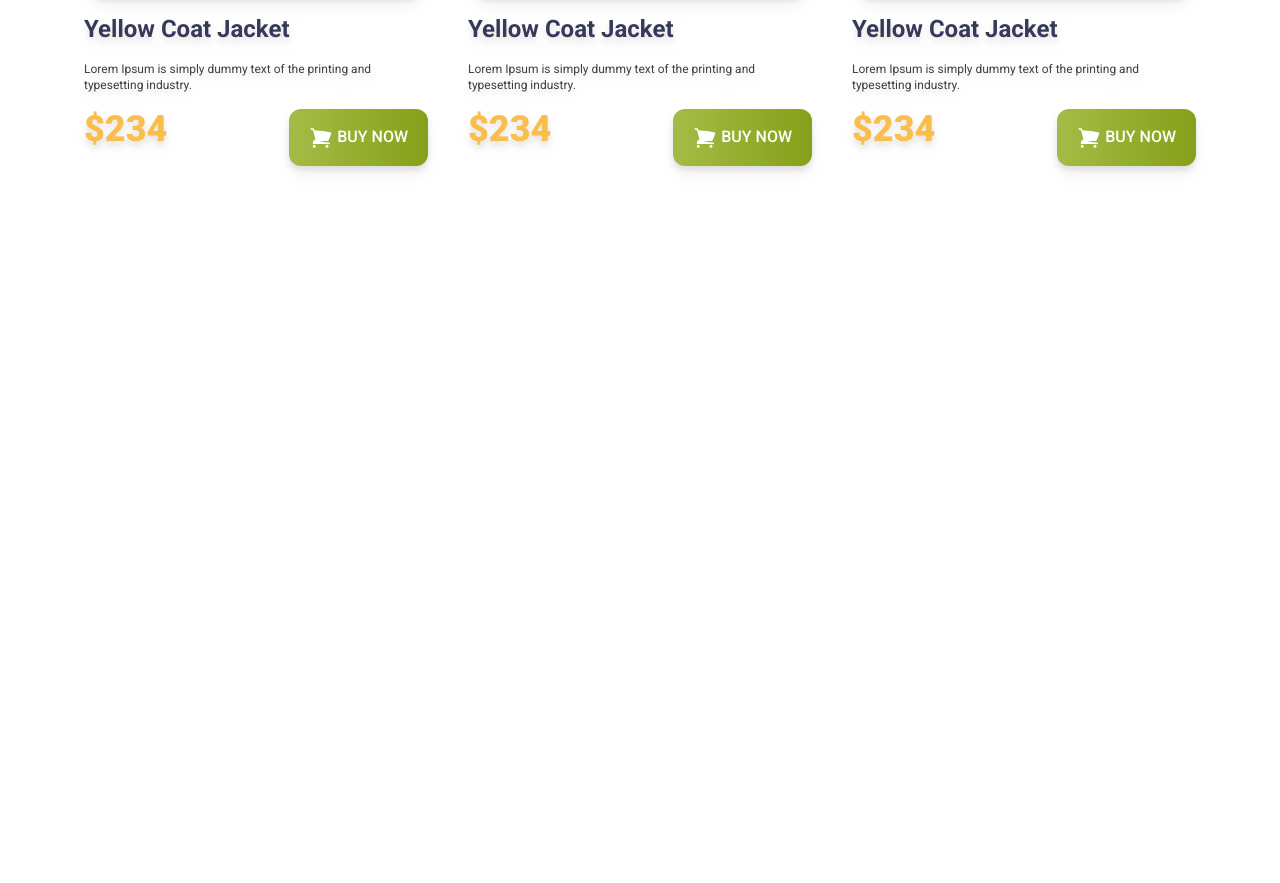
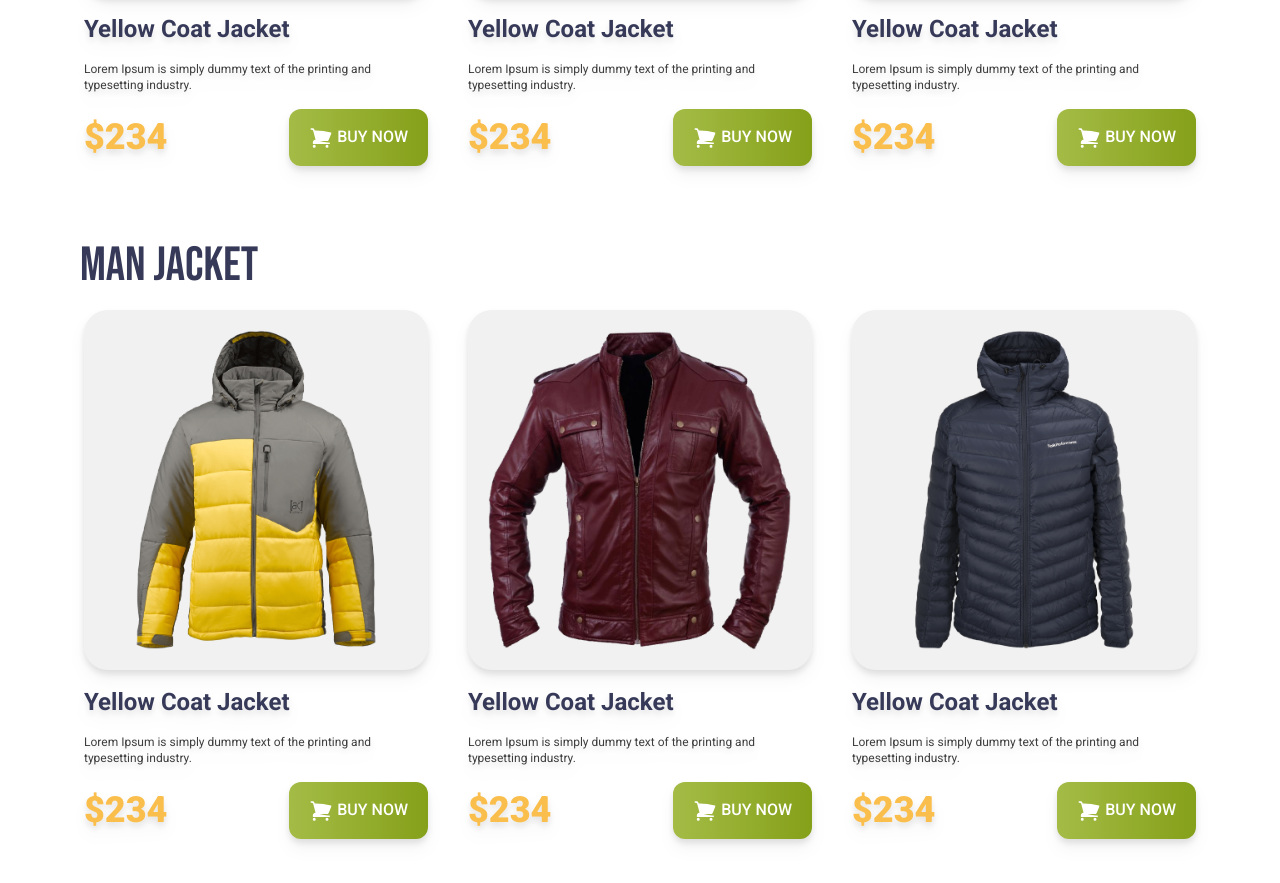
Before and after one commit to Mridul299/Pnguin-fashion, a plain HTML site: page index.html in a window 1280 px wide. Shown: the part 1018-1901 px from the top of the page. Before the commit the page ends 1252 px from the top, so only its background shows below. Drawn offline with nearby package versions, Linux system fonts and the light colour scheme.

Commit message:
added men section

```diff
--- a/index.html
+++ b/index.html
@@ -60,7 +60,7 @@
                     <h3 class="text-2xl font-bold text-[#363958]">Yellow Coat Jacket </h3>
                     <p class="text-[#3E3E3E] text-xs">Lorem Ipsum is simply dummy text of the
                         printing and typesetting industry.</p>
-                    <div class="flex justify-between">
+                    <div class="flex justify-between items-center">
                         <h3 class="text-[#FABE4C] text-4xl font-black">$234</h3>
                         <button class="py-4 text-white px-5 rounded-xl font-medium bg-gradient-to-r from-[#A4BC46] to-[#85A019]">
                             <svg xmlns="http://www.w3.org/2000/svg" fill="white" viewBox="0 0 24 24" stroke-width="1.5" stroke="currentColor" class="size-6 inline">
@@ -77,7 +77,7 @@
                     <h3 class="text-2xl font-bold text-[#363958]">Yellow Coat Jacket </h3>
                     <p class="text-[#3E3E3E] text-xs">Lorem Ipsum is simply dummy text of the
                         printing and typesetting industry.</p>
-                    <div class="flex justify-between">
+                    <div class="flex justify-between items-center">
                         <h3 class="text-[#FABE4C] text-4xl font-black">$234</h3>
                         <button class="py-4 text-white px-5 rounded-xl font-medium bg-gradient-to-r from-[#A4BC46] to-[#85A019]">
                             <svg xmlns="http://www.w3.org/2000/svg" fill="white" viewBox="0 0 24 24" stroke-width="1.5" stroke="currentColor" class="size-6 inline">
@@ -94,7 +94,65 @@
                     <h3 class="text-2xl font-bold text-[#363958]">Yellow Coat Jacket </h3>
                     <p class="text-[#3E3E3E] text-xs">Lorem Ipsum is simply dummy text of the
                         printing and typesetting industry.</p>
-                    <div class="flex justify-between">
+                    <div class="flex justify-between items-center">
+                        <h3 class="text-[#FABE4C] text-4xl font-black">$234</h3>
+                        <button class="py-4 text-white px-5 rounded-xl font-medium bg-gradient-to-r from-[#A4BC46] to-[#85A019]">
+                            <svg xmlns="http://www.w3.org/2000/svg" fill="white" viewBox="0 0 24 24" stroke-width="1.5" stroke="currentColor" class="size-6 inline">
+                                <path stroke-linecap="round" stroke-linejoin="round" d="M2.25 3h1.386c.51 0 .955.343 1.087.835l.383 1.437M7.5 14.25a3 3 0 0 0-3 3h15.75m-12.75-3h11.218c1.121-2.3 2.1-4.684 2.924-7.138a60.114 60.114 0 0 0-16.536-1.84M7.5 14.25 5.106 5.272M6 20.25a.75.75 0 1 1-1.5 0 .75.75 0 0 1 1.5 0Zm12.75 0a.75.75 0 1 1-1.5 0 .75.75 0 0 1 1.5 0Z" />
+                              </svg>
+
+                            BUY NOW
+                        </button>
+                    </div>
+                 </div>
+             </div>
+        </section>
+        <section class="my-12 mt-14">
+            <!-- title -->
+             <h3 class="font-bebas text-5xl text-[#363958] pl-4">MAN JACKET</h3>
+            <!-- jacket-container -->
+             <div class="grid grid-cols-1 md:grid-cols-2 lg:grid-cols-3">
+                <!-- Jacket-card-4-->
+                 <div class="p-5 space-y-4 drop-shadow-lg rounded-3xl">
+                    <img src="images/jacket-4.png" alt="" class="rounded-3xl p-5 bg-[#F1F1F1]">
+                    <h3 class="text-2xl font-bold text-[#363958]">Yellow Coat Jacket </h3>
+                    <p class="text-[#3E3E3E] text-xs">Lorem Ipsum is simply dummy text of the
+                        printing and typesetting industry.</p>
+                    <div class="flex justify-between items-center">
+                        <h3 class="text-[#FABE4C] text-4xl font-black">$234</h3>
+                        <button class="py-4 text-white px-5 rounded-xl font-medium bg-gradient-to-r from-[#A4BC46] to-[#85A019]">
+                            <svg xmlns="http://www.w3.org/2000/svg" fill="white" viewBox="0 0 24 24" stroke-width="1.5" stroke="currentColor" class="size-6 inline">
+                                <path stroke-linecap="round" stroke-linejoin="round" d="M2.25 3h1.386c.51 0 .955.343 1.087.835l.383 1.437M7.5 14.25a3 3 0 0 0-3 3h15.75m-12.75-3h11.218c1.121-2.3 2.1-4.684 2.924-7.138a60.114 60.114 0 0 0-16.536-1.84M7.5 14.25 5.106 5.272M6 20.25a.75.75 0 1 1-1.5 0 .75.75 0 0 1 1.5 0Zm12.75 0a.75.75 0 1 1-1.5 0 .75.75 0 0 1 1.5 0Z" />
+                              </svg>
+
+                            BUY NOW
+                        </button>
+                    </div>
+                 </div>
+                <!-- Jacket-card-5-->
+                 <div class="p-5 space-y-4 drop-shadow-lg rounded-3xl">
+                    <img src="images/jacket-5.png" alt="" class="rounded-3xl p-5 bg-[#F1F1F1]">
+                    <h3 class="text-2xl font-bold text-[#363958]">Yellow Coat Jacket </h3>
+                    <p class="text-[#3E3E3E] text-xs">Lorem Ipsum is simply dummy text of the
+                        printing and typesetting industry.</p>
+                    <div class="flex justify-between items-center">
+                        <h3 class="text-[#FABE4C] text-4xl font-black">$234</h3>
+                        <button class="py-4 text-white px-5 rounded-xl font-medium bg-gradient-to-r from-[#A4BC46] to-[#85A019]">
+                            <svg xmlns="http://www.w3.org/2000/svg" fill="white" viewBox="0 0 24 24" stroke-width="1.5" stroke="currentColor" class="size-6 inline">
+                                <path stroke-linecap="round" stroke-linejoin="round" d="M2.25 3h1.386c.51 0 .955.343 1.087.835l.383 1.437M7.5 14.25a3 3 0 0 0-3 3h15.75m-12.75-3h11.218c1.121-2.3 2.1-4.684 2.924-7.138a60.114 60.114 0 0 0-16.536-1.84M7.5 14.25 5.106 5.272M6 20.25a.75.75 0 1 1-1.5 0 .75.75 0 0 1 1.5 0Zm12.75 0a.75.75 0 1 1-1.5 0 .75.75 0 0 1 1.5 0Z" />
+                              </svg>
+
+                            BUY NOW
+                        </button>
+                    </div>
+                 </div>
+                <!-- Jacket-card-6-->
+                 <div class="p-5 space-y-4 drop-shadow-lg rounded-3xl">
+                    <img src="images/jacket-6.png" alt="" class="rounded-3xl p-5 bg-[#F1F1F1]">
+                    <h3 class="text-2xl font-bold text-[#363958]">Yellow Coat Jacket </h3>
+                    <p class="text-[#3E3E3E] text-xs">Lorem Ipsum is simply dummy text of the
+                        printing and typesetting industry.</p>
+                    <div class="flex justify-between items-center">
                         <h3 class="text-[#FABE4C] text-4xl font-black">$234</h3>
                         <button class="py-4 text-white px-5 rounded-xl font-medium bg-gradient-to-r from-[#A4BC46] to-[#85A019]">
                             <svg xmlns="http://www.w3.org/2000/svg" fill="white" viewBox="0 0 24 24" stroke-width="1.5" stroke="currentColor" class="size-6 inline">
```
